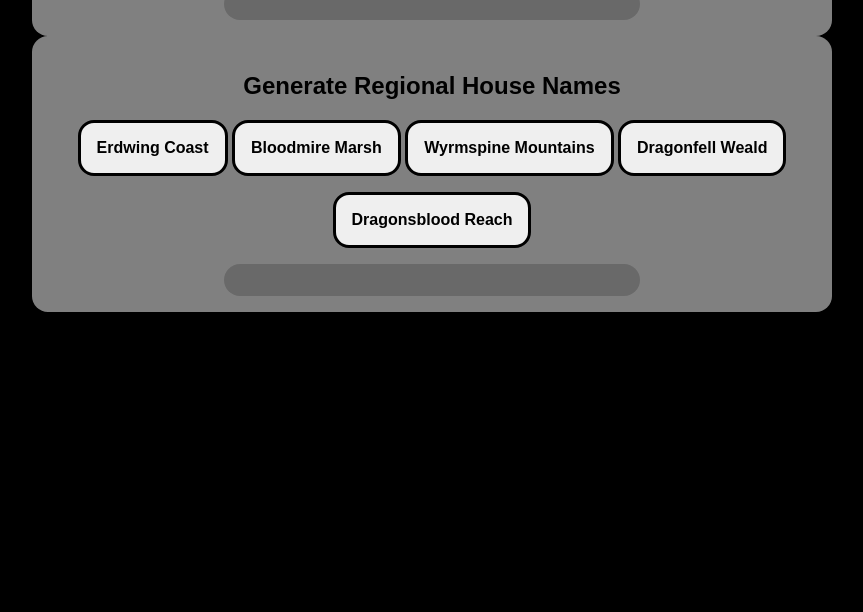
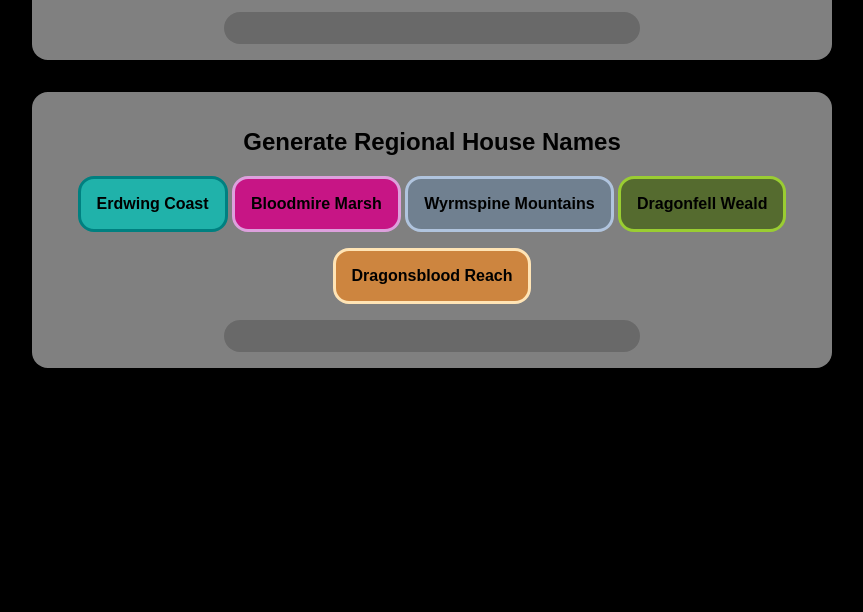
Before and after one commit to Grisanne/Grisanne.github.io, a plain HTML site: page index.html in a window 1280 px wide. Shown: the part 188-800 px from the top of the page, without its empty margins (208-1071 px from the left). Drawn offline with Linux system fonts and the light colour scheme.

Commit message:
Update styles.css

```diff
--- a/styles.css
+++ b/styles.css
@@ -6,7 +6,7 @@ body {
     background: black;
 }
 .container {
-    margin: auto;
+    margin: 2em auto;
     width: 60vw;
     background: grey;
     text-align: center;
@@ -44,6 +44,51 @@ button.mixed:hover {
     background: palegoldenrod;
     border-color: goldenrod;
 }
+button.erdwing {
+    background: lightseagreen;
+    border-color: teal;
+}
+button.erdwing:hover {
+    background: teal;
+    border-color: lightseagreen;
+}
+
+button.bloodmire {
+    background: mediumvioletred;
+    border-color: plum;
+}
+button.bloodmire:hover {
+    background: plum;
+    border-color: mediumvioletred;
+}
+
+button.wyrmspine {
+    background: slategrey;
+    border-color: lightsteelblue;
+}
+button.wyrmspine:hover {
+    background: lightsteelblue;
+    border-color: slategrey;
+}
+
+button.dragonfell {
+    background: darkolivegreen;
+    border-color: yellowgreen;
+}
+button.dragonfell:hover {
+    background: yellowgreen;
+    border-color: darkolivegreen;
+}
+
+button.reach {
+    background: peru;
+    border-color: moccasin;
+}
+button.reach:hover {
+    background: moccasin;
+    border-color: peru;
+}
+
 ul {
   list-style-type: none;
   padding: 1em;
```
